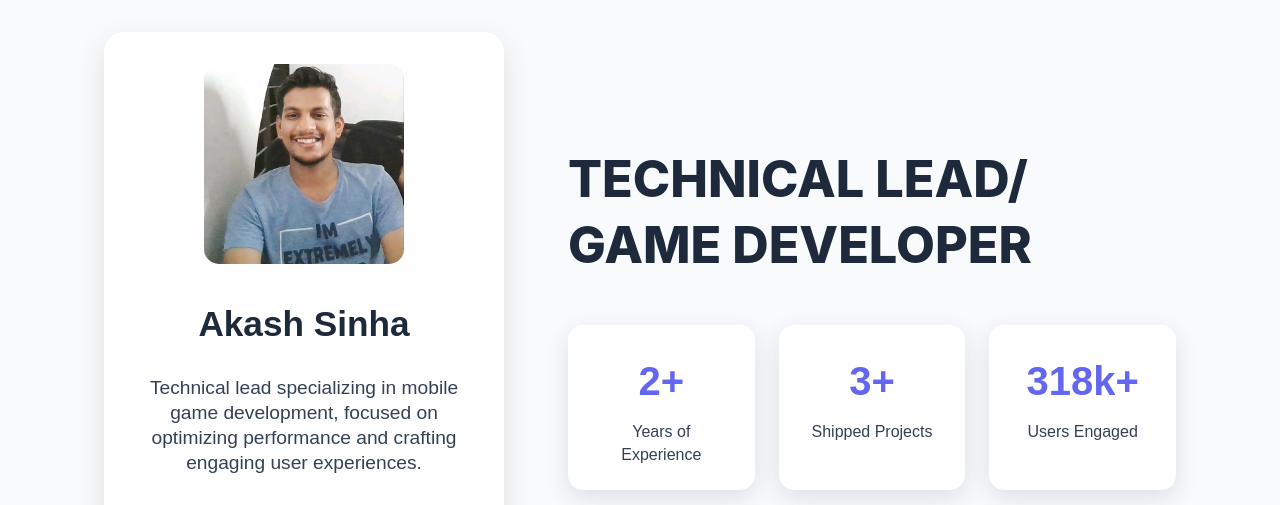
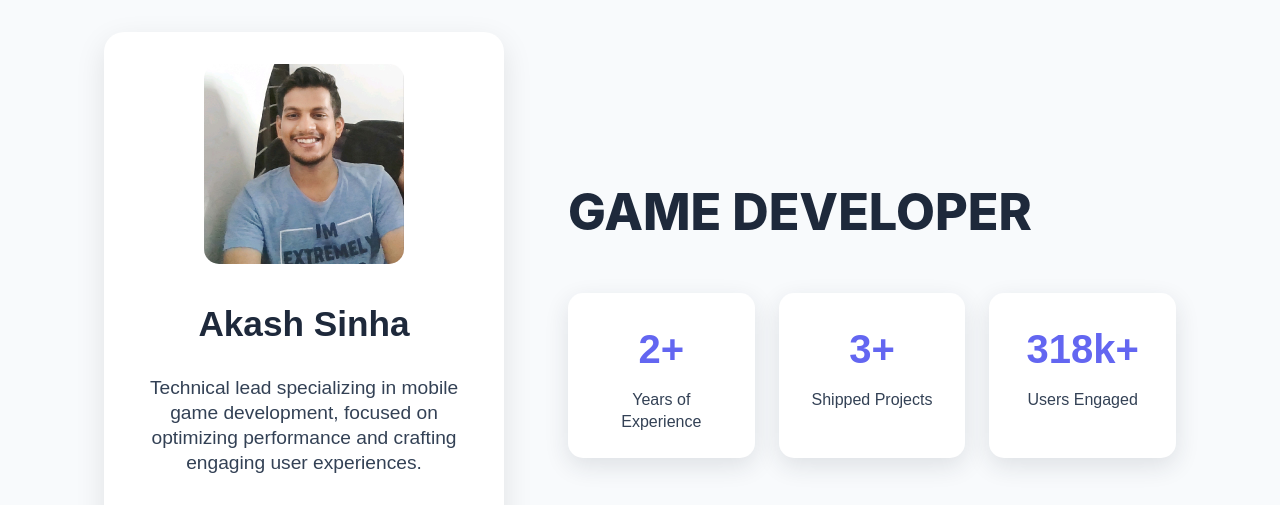
Before and after one commit to ulteridon/portfolio-website, a plain HTML site: page index.html in a window 1280 px wide. Shown: the top 505 px of the page. Drawn offline with Linux system fonts and the light colour scheme.

Commit message:
changed title

```diff
--- a/index.html
+++ b/index.html
@@ -30,7 +30,6 @@
 
         <div class="hero-content">
             <h1 class="role-title">
-                <span>TECHNICAL LEAD/</span>
                 <span>GAME DEVELOPER</span>
             </h1>
             <div class="stats-grid">
```
